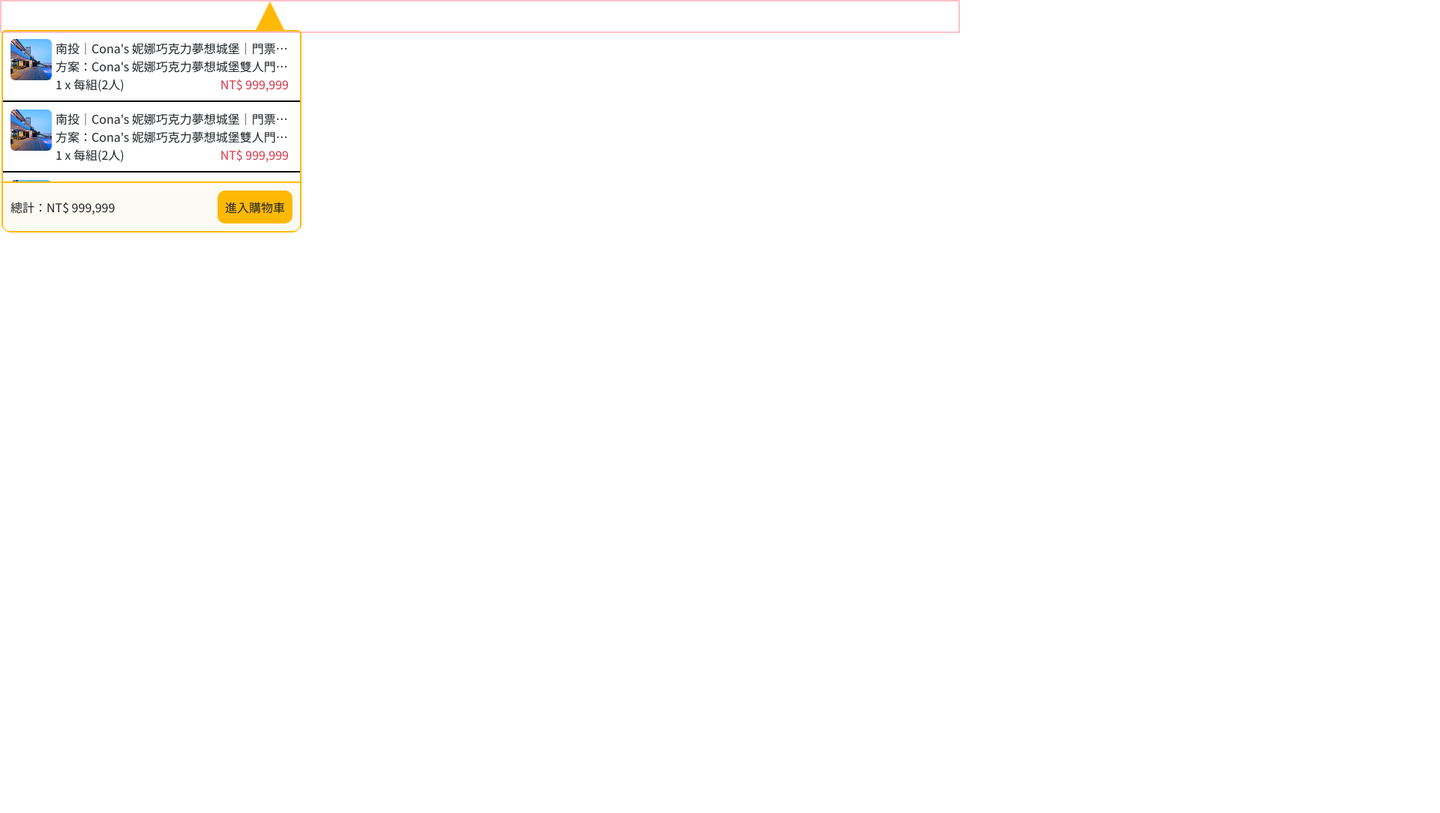
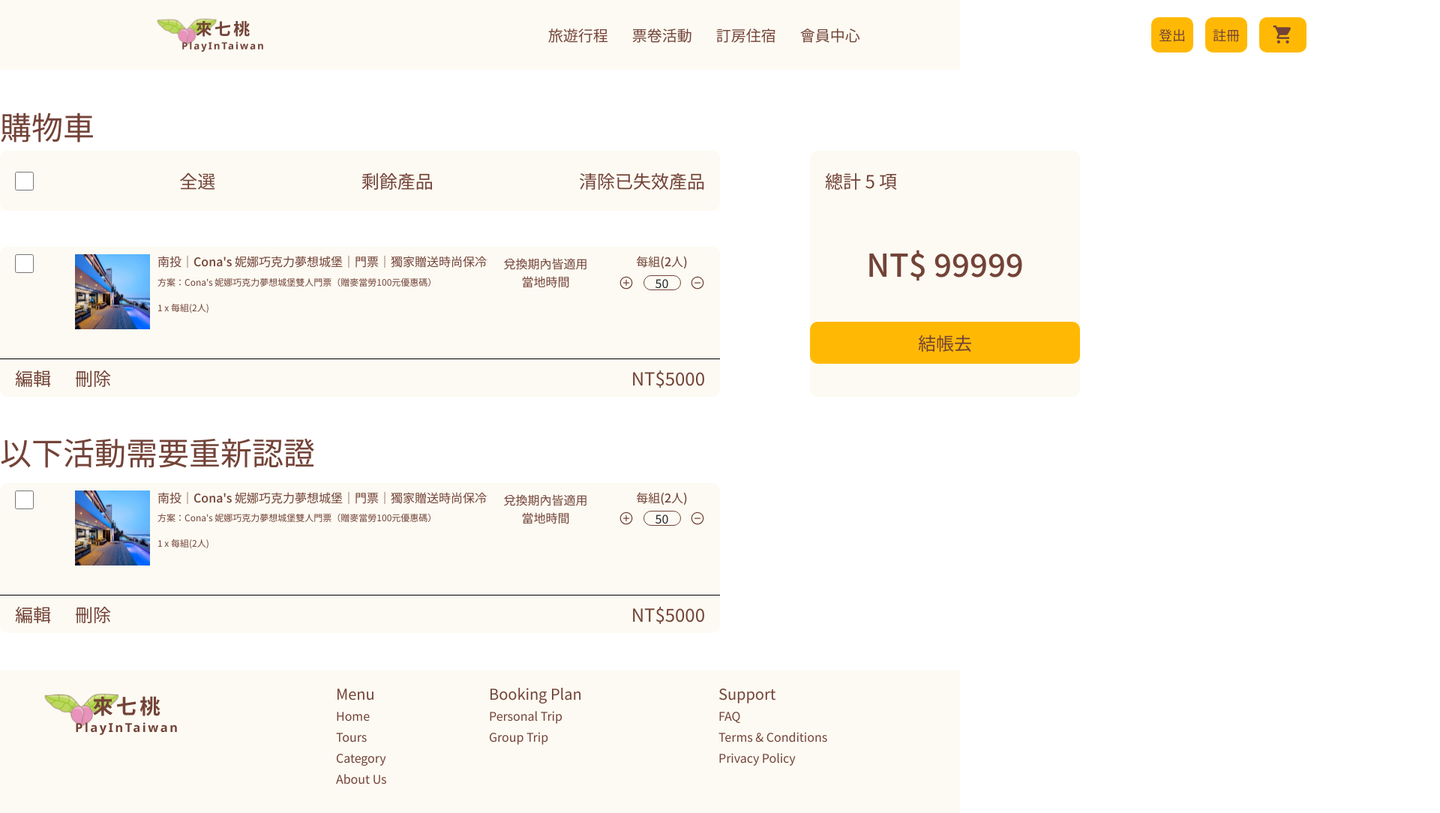
Before and after one commit to LINECHITAUBOOKING/LineChiTau, a React (Create React App) app: page /ticket in a window 1280 px wide. Shown: the whole page at 75% size, 1920 px wide, since content can reach past the window. Before the commit the page ends 800 px from the top, so only its background shows below. Built offline with nearby package versions, Linux system fonts and the light colour scheme.

Commit message:
Fix:Footer.scss & Nav.scss

```diff
--- a/src/App.js
+++ b/src/App.js
@@ -1,20 +1,21 @@
-// import { BrowserRouter } from 'react-router-dom';
-// import Navbar from './pages/layouts/Navbar';
-// import Footer from './pages/layouts/Footer';
-import MiniShoppingCart from './pages/ShoppingCart/MiniShoppingCart/MiniShoppingCart';
-import './test.scss';
+import { BrowserRouter } from 'react-router-dom';
+import Navbar from './pages/layouts/Navbar';
+import Footer from './pages/layouts/Footer';
+import ShoppingCart from './pages/ShoppingCart/ShoppingCart';
+// import MiniShoppingCart from './pages/ShoppingCart/MiniShoppingCart/MiniShoppingCart';
+// import './test.scss';
 
 function App() {
   return (
     <>
-      {/* <BrowserRouter>
+      <BrowserRouter>
         <Navbar />
         <ShoppingCart />
         <Footer />
-      </BrowserRouter> */}
-      <div className="test-container">
-        <MiniShoppingCart />
-      </div>
+      </BrowserRouter>
+      {/* <div className="test-container"> */}
+      {/* <MiniShoppingCart /> */}
+      {/* </div> */}
     </>
   );
 }
--- a/src/pages/ShoppingCart/ShoppingCartCard/shoppingCartCard.js
+++ b/src/pages/ShoppingCart/ShoppingCartCard/shoppingCartCard.js
@@ -2,7 +2,7 @@ import React from 'react';
 import '../../../css/global-style.scss';
 import './ShoppingCartCard.scss';
 // 用url引入圖片得使用import，並在jsx裡面使用{}求值的語法
-import logo from './dohpins_hotel.jpg';
+import logo from './dolphins_hotel.jpg';
 import add from './add_circle.svg';
 import minus from './minus_circle.svg';
 
--- a/src/pages/layouts/Footer.scss
+++ b/src/pages/layouts/Footer.scss
@@ -1,13 +1,13 @@
-@import url(../../css/global-style.scss);
+@import '../../css/global-style.scss';
 
 .container-fluid {
   padding: 0;
-  background-color: var(--bianca);
+  background-color: $secondary;
   // height: 150px;
 }
 
 .footer {
-  max-width: 1440px;
+  max-width: 1920;
   .my-p {
     line-height: 28px;
   }
--- a/src/pages/layouts/Navbar.scss
+++ b/src/pages/layouts/Navbar.scss
@@ -1,4 +1,4 @@
-@import url(../../css/global-style.scss);
+@import '../../css/global-style.scss';
 @import url('https://fonts.googleapis.com/css2?family=Material+Symbols+Outlined:opsz,wght,FILL,GRAD@20..48,100..700,0..1,-50..200');
 
 .material-symbols-outlined {
@@ -7,12 +7,12 @@
 }
 
 .container-fluid {
-  background-color: #fcfaf2;
+  background-color: $secondary;
   padding: 0;
 }
 
 .navbar {
-  max-width: 1440px;
+  width: 1920px;
 
   .logo-box {
     padding-top: 13px;
```
